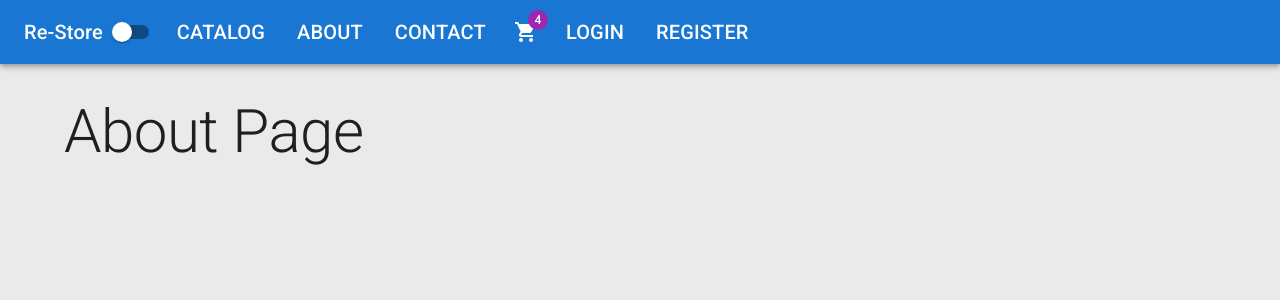
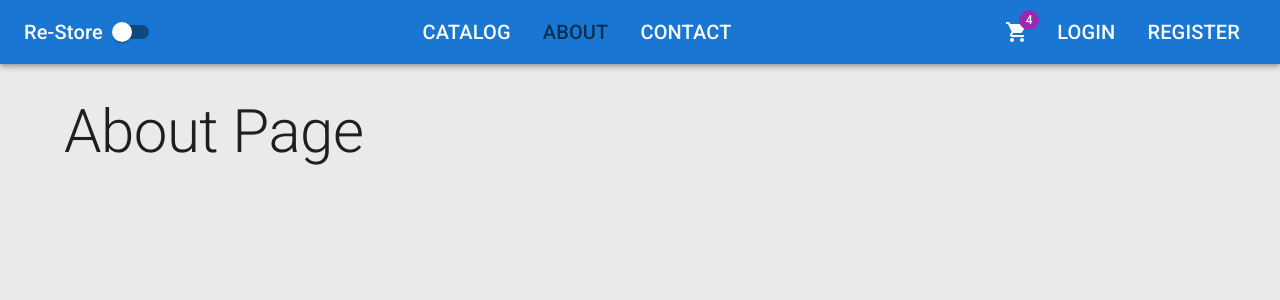
Before and after one commit to juangom1950/ReStore, a React (Create React App) app in the folder client/: page /about in a window 1280 px wide. Shown: the top 300 px of the page. Built offline with nearby package versions, Linux system fonts and the light colour scheme.

Commit message:
Styling the nav bar

```diff
--- a/client/src/app/layout/Header.tsx
+++ b/client/src/app/layout/Header.tsx
@@ -1,5 +1,5 @@
 import { ShoppingCart } from "@mui/icons-material"
-import { AppBar, Badge, IconButton, List, ListItem, Switch, Toolbar, Typography } from "@mui/material"
+import { AppBar, Badge, Box, IconButton, List, ListItem, Switch, Toolbar, Typography } from "@mui/material"
 import { NavLink } from "react-router-dom"
 
 interface Props {
@@ -17,6 +17,18 @@
     {title: 'register', path: '/register'},
 ]
 
+const navStyles = {
+    color: 'inherit',
+    textDecoration: 'none',
+    typography: 'h6',
+    '&:hover': {
+        color: 'grey.500'
+    },
+    '&.active': {
+        color: 'text.secondary'
+    }
+}
+
 export default function Header({darkMode, handleThemeChange}: Props) {
     // Check Material UI Documantation
     // https://mui.com/components/app-bar/
@@ -26,23 +38,29 @@
         // The `sx` prop is a shortcut for defining custom style that has access to the theme
         // mb is margin buttom
         <AppBar position='static' sx={{mb: 4}}>
-            <Toolbar>
-                <Typography variant='h6' component={NavLink} to='/' sx={{color: 'inherit', textDecoration: 'none'}}>
+            <Toolbar sx={{display: 'flex', justifyContent: 'space-between', alignItems: 'center'}}>
+                {/* The Box component serves as a wrapper component for most of the CSS utility needs. */}
+                <Box display='flex' alignItems='center'>
+                    <Typography variant='h6' component={NavLink} to='/' exact sx={navStyles}>
                         Re-Store
                     </Typography>
                     <Switch checked={darkMode} onChange={handleThemeChange} />
+                </Box>
+
                 <List sx={{display: 'flex'}}>
                     {midLinks.map(({title, path}) => (
                         <ListItem
                             component={NavLink}
                             to={path}
                             key={path}
-                            sx={{color: 'inherit', typography: 'h6'}}
+                            sx={navStyles}
                         >
                             {title.toUpperCase()}
                         </ListItem>
                     ))}
                 </List>
+
+                <Box display='flex' alignItems='center'>
                     <IconButton size='large' sx={{color: 'inherit'}}>
                         <Badge badgeContent={4} color='secondary'>
                             <ShoppingCart/>
@@ -55,12 +73,13 @@
                                 component={NavLink}
                                 to={path}
                                 key={path}
-                            sx={{color: 'inherit', typography: 'h6'}}
+                                sx={navStyles}
                             >
                                 {title.toUpperCase()}
                             </ListItem>
                         ))}
                     </List>
+                </Box>
             </Toolbar>
         </AppBar>
     )
```
Lines whose indentation alone changed are shown as unchanged.
